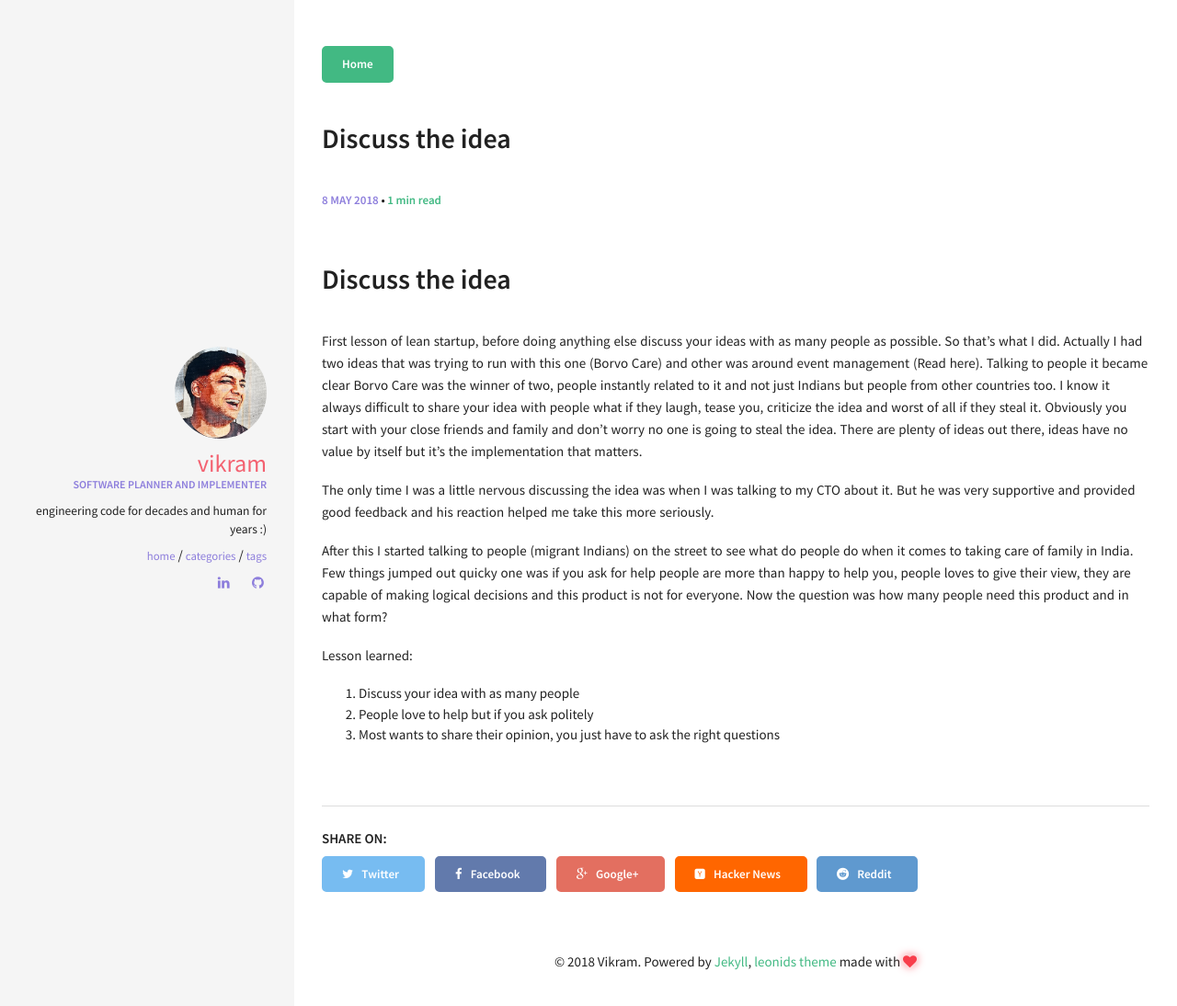
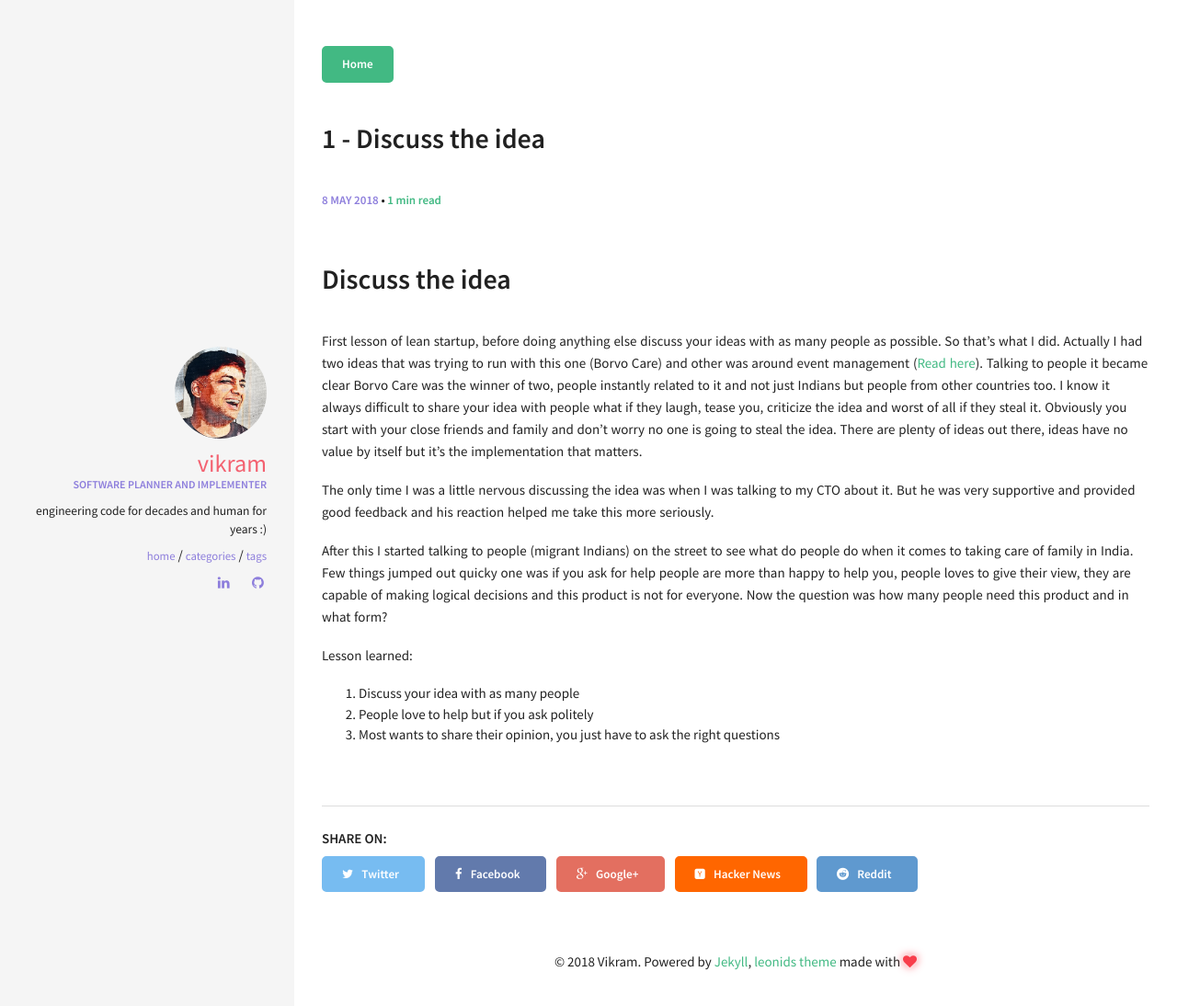
Before and after one commit to vikramaditya234/vikramaditya234.github.io, a Jekyll site: the page built from _posts/2018-05-08-building-my-startup-discuss.md, in a window 1280 px wide. Shown: the top 1094 px of the page at 92% size. Built offline with Jekyll 4.4.1, drawn with Linux system fonts in a browser that asks for light colours.

Commit message:
Formatting

```diff
--- a/_posts/2018-05-08-building-my-startup-discuss.md
+++ b/_posts/2018-05-08-building-my-startup-discuss.md
@@ -1,6 +1,6 @@
 ---
 layout: post
-title:  "Discuss the idea"
+title:  "1 - Discuss the idea"
 excerpt: "Easy and cheap way to validate your idea"
 date:   2018-05-08
 tags: [management, borvo care]
@@ -10,7 +10,7 @@ comments: true
 
 # Discuss the idea
 
-First lesson of lean startup, before doing anything else discuss your ideas with as many people as possible. So that's what I did. Actually I had two ideas that was trying to run with this one (Borvo Care) and other was around event management (Read here). Talking to people it became clear Borvo Care was the winner of two, people instantly related to it and not just Indians but people from other countries too. I know it always difficult to share your idea with people what if they laugh, tease you, criticize the idea and worst of all if they steal it. Obviously you start with your close friends and family and don't worry no one is going to steal the idea. There are plenty of ideas out there, ideas have no value by itself but it's the implementation that matters.
+First lesson of lean startup, before doing anything else discuss your ideas with as many people as possible. So that's what I did. Actually I had two ideas that was trying to run with this one (Borvo Care) and other was around event management ([Read here](https://vikramaditya234.github.io/articles/2018-05/building-my-startup-other-idea)). Talking to people it became clear Borvo Care was the winner of two, people instantly related to it and not just Indians but people from other countries too. I know it always difficult to share your idea with people what if they laugh, tease you, criticize the idea and worst of all if they steal it. Obviously you start with your close friends and family and don't worry no one is going to steal the idea. There are plenty of ideas out there, ideas have no value by itself but it's the implementation that matters.
 
 The only time I was a little nervous discussing the idea was when I was talking to my CTO about it. But he was very supportive and provided good feedback and his reaction helped me take this more seriously.
 
```
Also changed, not shown: _posts/2018-05-08-building-my-startup-first-day-of-marketing.md (+1 -0 lines), _posts/2018-05-08-building-my-startup-market-research.md (+2 -0 lines).
